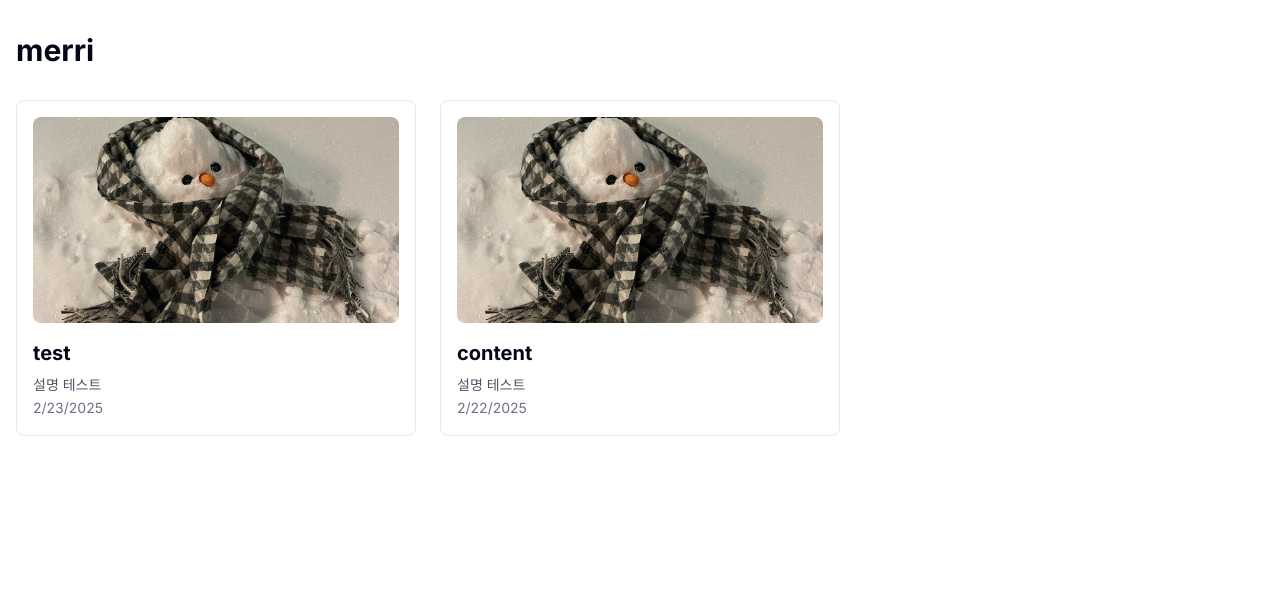
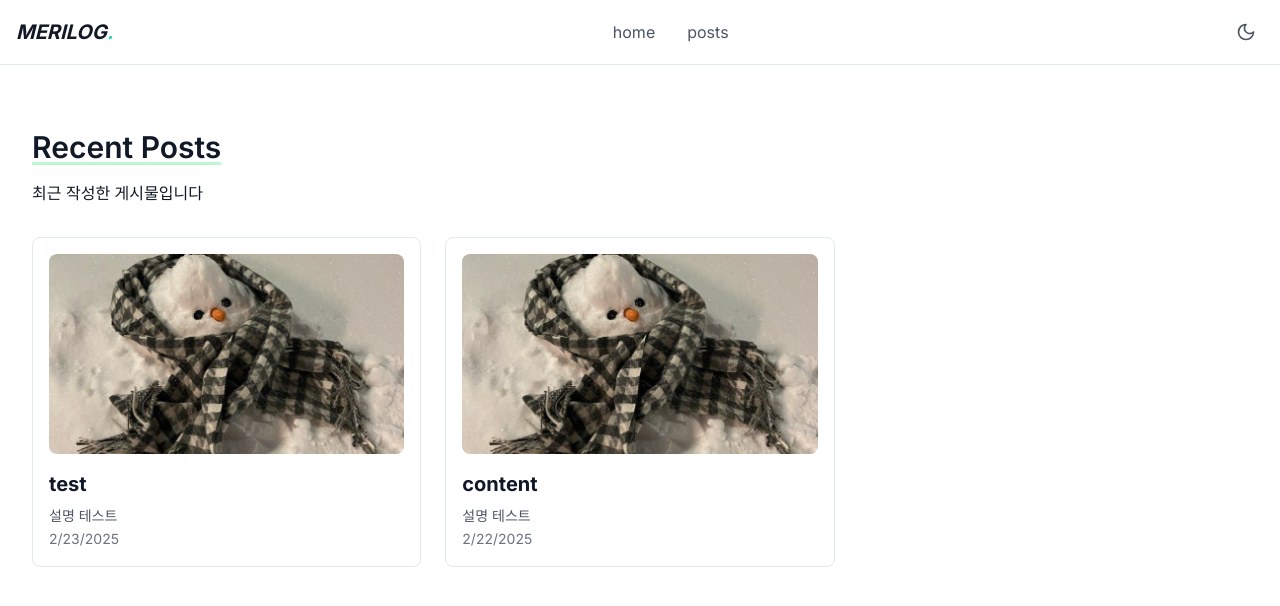
Before and after one commit to rosielsh/blog, a Next.js app: page / in a window 1280 px wide. Shown: the top 606 px of the page. Built offline with nearby package versions, Linux system fonts and the light colour scheme.

Commit message:
feat: 다크모드 지원

```diff
--- a/src/app/layout.tsx
+++ b/src/app/layout.tsx
@@ -1,6 +1,8 @@
 import type { Metadata } from "next";
 import { Inter } from "next/font/google";
 import "./globals.css";
+import { ThemeProvider } from "next-themes";
+import { Header } from "@/components/layout/Header";
 
 const inter = Inter({ subsets: ["latin"] });
 
@@ -15,13 +17,18 @@ export default function RootLayout({
   children: React.ReactNode;
 }>) {
   return (
-    <html lang="ko">
-      <body className={inter.className}>
-        <div className="min-h-screen flex flex-col">
-          {/* 나중에 Navbar 컴포넌트가 여기에 들어갈 것입니다 */}
-          <main className="flex-grow">{children}</main>
-          {/* 나중에 Footer 컴포넌트가 여기에 들어갈 것입니다 */}
-        </div>
+    <html lang="ko" suppressHydrationWarning>
+      <body
+        className={`${inter.className} bg-white text-gray-900 dark:bg-gray-900 dark:text-gray-50`}
+      >
+        <ThemeProvider attribute="class" defaultTheme="system" enableSystem>
+          <div className="min-h-screen flex flex-col">
+            <Header />
+            <main className="flex-grow container mx-auto px-4 py-8">
+              {children}
+            </main>
+          </div>
+        </ThemeProvider>
       </body>
     </html>
   );
--- a/src/app/page.tsx
+++ b/src/app/page.tsx
@@ -6,7 +6,10 @@ export default async function Home() {
 
   return (
     <main className="container mx-auto px-4 py-8">
-      <h1 className="mb-8 text-3xl font-bold">merri</h1>
+      <h1 className="mb-4 font-semibold text-3xl underline decoration-green-200 underline-offset-4">
+        Recent Posts
+      </h1>
+      <div className="mb-8">최근 작성한 게시물입니다</div>
       <PostList posts={posts} />
     </main>
   );
--- a/src/components/comments/Comments.tsx
+++ b/src/components/comments/Comments.tsx
@@ -8,7 +8,6 @@ export function Comments() {
 
   return (
     <section className="mt-10 pt-8 border-t">
-      <h2 className="mb-8 text-2xl font-bold">댓글</h2>
       <Giscus
         id="comments"
         repo="rosielsh/blog"
--- /dev/null
+++ b/src/components/layout/Header.tsx
@@ -0,0 +1,67 @@
+"use client";
+
+import Link from "next/link";
+import { useTheme } from "next-themes";
+import { Sun, Moon } from "lucide-react";
+import { useEffect, useState } from "react";
+
+export function Header() {
+  const { theme, setTheme } = useTheme();
+  const [mounted, setMounted] = useState(false);
+
+  useEffect(() => {
+    setMounted(true);
+  }, []);
+
+  if (!mounted) {
+    return null;
+  }
+
+  return (
+    <header className="sticky top-0 z-50 w-full border-b bg-white dark:bg-gray-900 dark:border-gray-700">
+      <div className="container mx-auto px-4">
+        <div className="flex h-16 items-center justify-between">
+          {/* 로고 */}
+          <Link href="/" className="text-xl font-bold dark:text-white italic">
+            MERILOG<span className="text-teal-400 dark:text-teal-700">.</span>
+          </Link>
+
+          {/* 네비게이션 */}
+          <nav className="hidden md:block">
+            <ul className="flex space-x-8">
+              <li>
+                <Link
+                  href="/"
+                  className="text-gray-600 hover:text-gray-900 dark:text-gray-300 dark:hover:text-white"
+                >
+                  home
+                </Link>
+              </li>
+              <li>
+                <Link
+                  href="/posts"
+                  className="text-gray-600 hover:text-gray-900 dark:text-gray-300 dark:hover:text-white"
+                >
+                  posts
+                </Link>
+              </li>
+            </ul>
+          </nav>
+
+          {/* 다크모드 */}
+          <button
+            onClick={() => setTheme(theme === "dark" ? "light" : "dark")}
+            className="rounded-md p-2 hover:bg-gray-100 dark:hover:bg-gray-800"
+            aria-label="Toggle dark mode"
+          >
+            {theme === "dark" ? (
+              <Sun className="h-5 w-5 text-gray-300" />
+            ) : (
+              <Moon className="h-5 w-5 text-gray-600" />
+            )}
+          </button>
+        </div>
+      </div>
+    </header>
+  );
+}
--- a/tailwind.config.ts
+++ b/tailwind.config.ts
@@ -10,53 +10,54 @@ export default {
   theme: {
     extend: {
       colors: {
-  			background: 'hsl(var(--background))',
-  			foreground: 'hsl(var(--foreground))',
+        background: "hsl(var(--background))",
+        foreground: "hsl(var(--foreground))",
         card: {
-  				DEFAULT: 'hsl(var(--card))',
-  				foreground: 'hsl(var(--card-foreground))'
+          DEFAULT: "hsl(var(--card))",
+          foreground: "hsl(var(--card-foreground))",
         },
         popover: {
-  				DEFAULT: 'hsl(var(--popover))',
-  				foreground: 'hsl(var(--popover-foreground))'
+          DEFAULT: "hsl(var(--popover))",
+          foreground: "hsl(var(--popover-foreground))",
         },
         primary: {
-  				DEFAULT: 'hsl(var(--primary))',
-  				foreground: 'hsl(var(--primary-foreground))'
+          DEFAULT: "hsl(var(--primary))",
+          foreground: "hsl(var(--primary-foreground))",
         },
         secondary: {
-  				DEFAULT: 'hsl(var(--secondary))',
-  				foreground: 'hsl(var(--secondary-foreground))'
+          DEFAULT: "hsl(var(--secondary))",
+          foreground: "hsl(var(--secondary-foreground))",
         },
         muted: {
-  				DEFAULT: 'hsl(var(--muted))',
-  				foreground: 'hsl(var(--muted-foreground))'
+          DEFAULT: "hsl(var(--muted))",
+          foreground: "hsl(var(--muted-foreground))",
         },
         accent: {
-  				DEFAULT: 'hsl(var(--accent))',
-  				foreground: 'hsl(var(--accent-foreground))'
+          DEFAULT: "hsl(var(--accent))",
+          foreground: "hsl(var(--accent-foreground))",
         },
         destructive: {
-  				DEFAULT: 'hsl(var(--destructive))',
-  				foreground: 'hsl(var(--destructive-foreground))'
+          DEFAULT: "hsl(var(--destructive))",
+          foreground: "hsl(var(--destructive-foreground))",
         },
-  			border: 'hsl(var(--border))',
-  			input: 'hsl(var(--input))',
-  			ring: 'hsl(var(--ring))',
+        border: "hsl(var(--border))",
+        input: "hsl(var(--input))",
+        ring: "hsl(var(--ring))",
         chart: {
-  				'1': 'hsl(var(--chart-1))',
-  				'2': 'hsl(var(--chart-2))',
-  				'3': 'hsl(var(--chart-3))',
-  				'4': 'hsl(var(--chart-4))',
-  				'5': 'hsl(var(--chart-5))'
-  			}
+          "1": "hsl(var(--chart-1))",
+          "2": "hsl(var(--chart-2))",
+          "3": "hsl(var(--chart-3))",
+          "4": "hsl(var(--chart-4))",
+          "5": "hsl(var(--chart-5))",
+        },
       },
       borderRadius: {
-  			lg: 'var(--radius)',
-  			md: 'calc(var(--radius) - 2px)',
-  			sm: 'calc(var(--radius) - 4px)'
-  		}
-  	}
+        lg: "var(--radius)",
+        md: "calc(var(--radius) - 2px)",
+        sm: "calc(var(--radius) - 4px)",
       },
+    },
+  },
+  // eslint-disable-next-line @typescript-eslint/no-require-imports
   plugins: [require("tailwindcss-animate")],
 } satisfies Config;
```
Also changed, not shown: 1 other file (tests, documents, lock files or other folders). Lines whose indentation alone changed are shown as unchanged.
